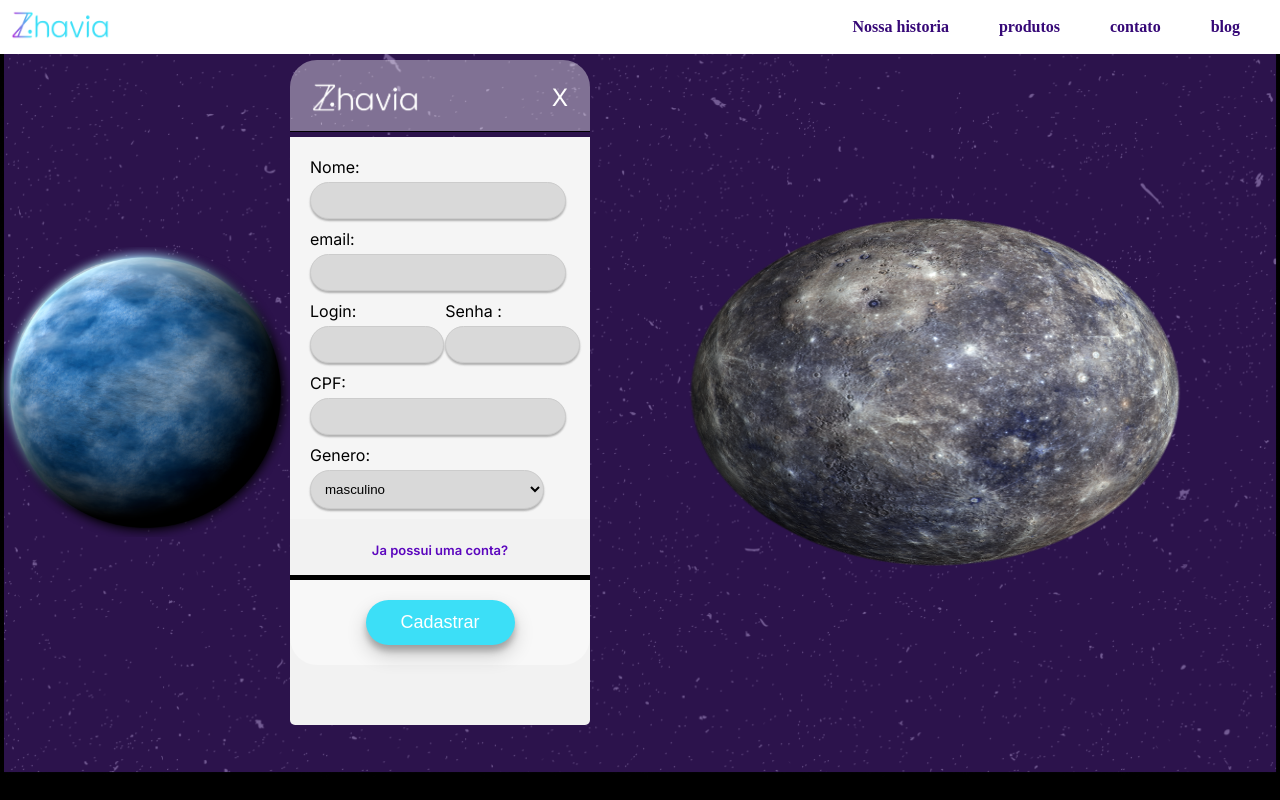
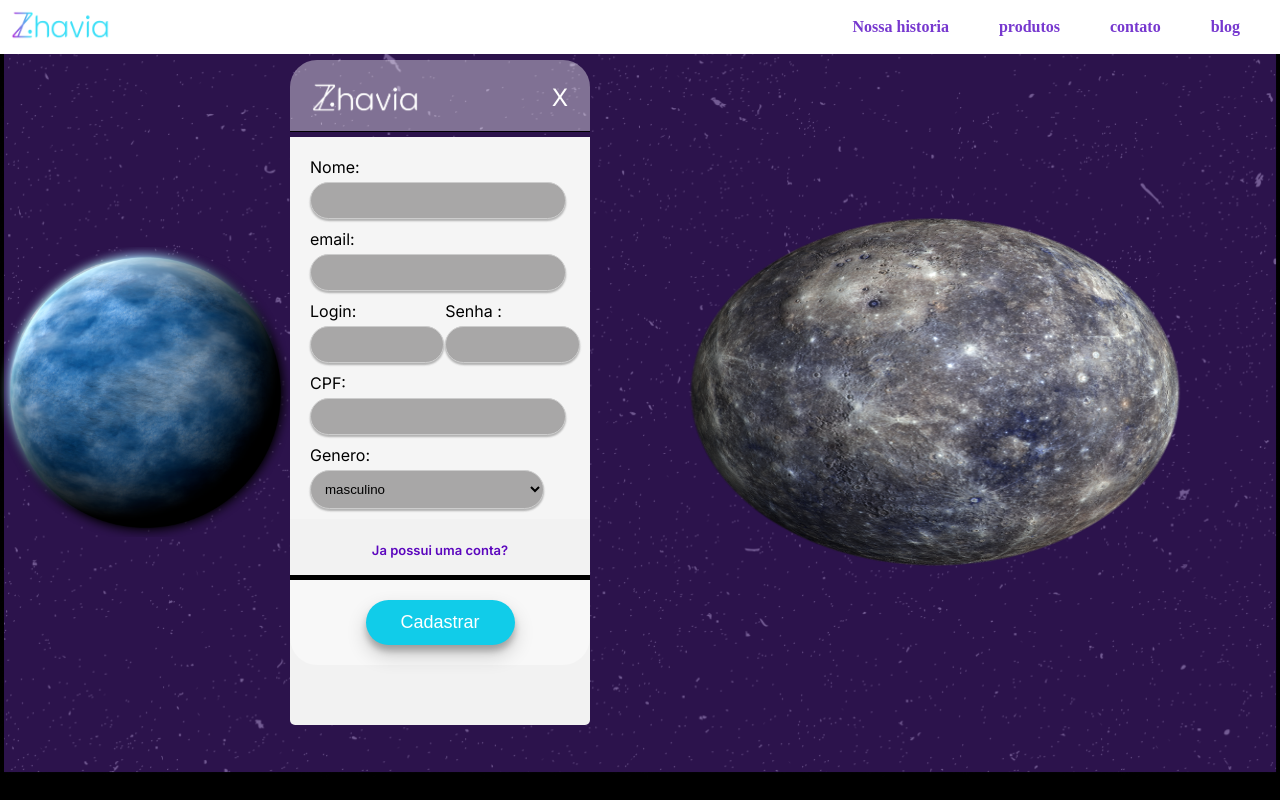
Before and after one commit to andrelsmelo/qa-test, a Next.js app: page / in a window 1280 px wide. Built offline with nearby package versions, Linux system fonts and the light colour scheme.

Commit message:
proposital changes

```diff
--- a/src/styles/Home.module.css
+++ b/src/styles/Home.module.css
@@ -21,7 +21,7 @@
 
   .header-text {
     margin-right: 10px;
-    color: #360877;
+    color: #7738cf;
     font-weight: 500;
   }
 
@@ -86,7 +86,7 @@
     border: 1px solid #ccc;
     border-radius: 50px;
     margin-bottom: 10px;
-    background-color: #d9d9d9;
+    background-color: #a8a7a7;
     box-shadow: rgba(0, 0, 0, 0.15) 0px 2px 2px, rgba(0, 0, 0, 0.15) 0px 2px 2px;
   }
 
@@ -100,7 +100,7 @@
   }
 
   .form-footer button {
-    background-color: #3cdff7;
+    background-color: #11cce9;
     color: #fff;
     border: none;
     padding: 10px 20px;
```
